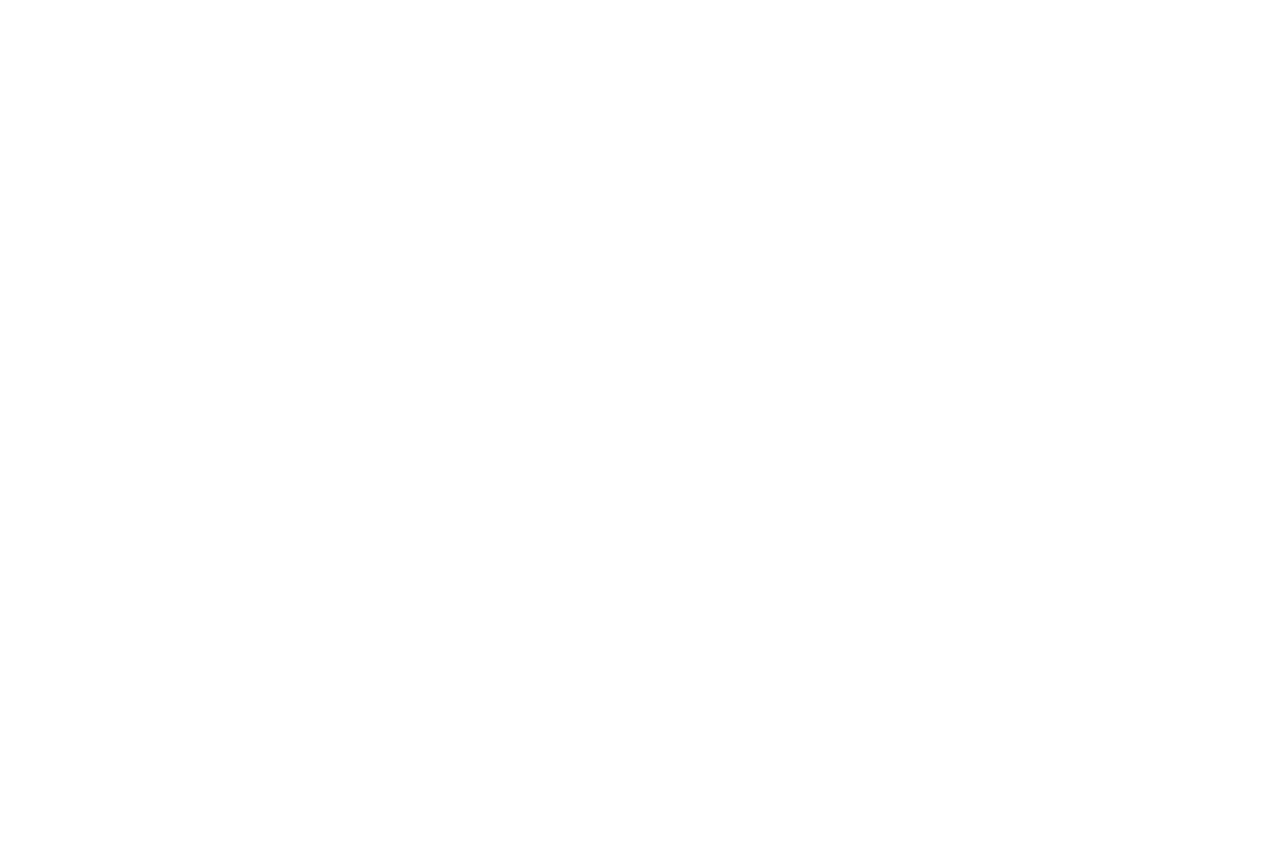
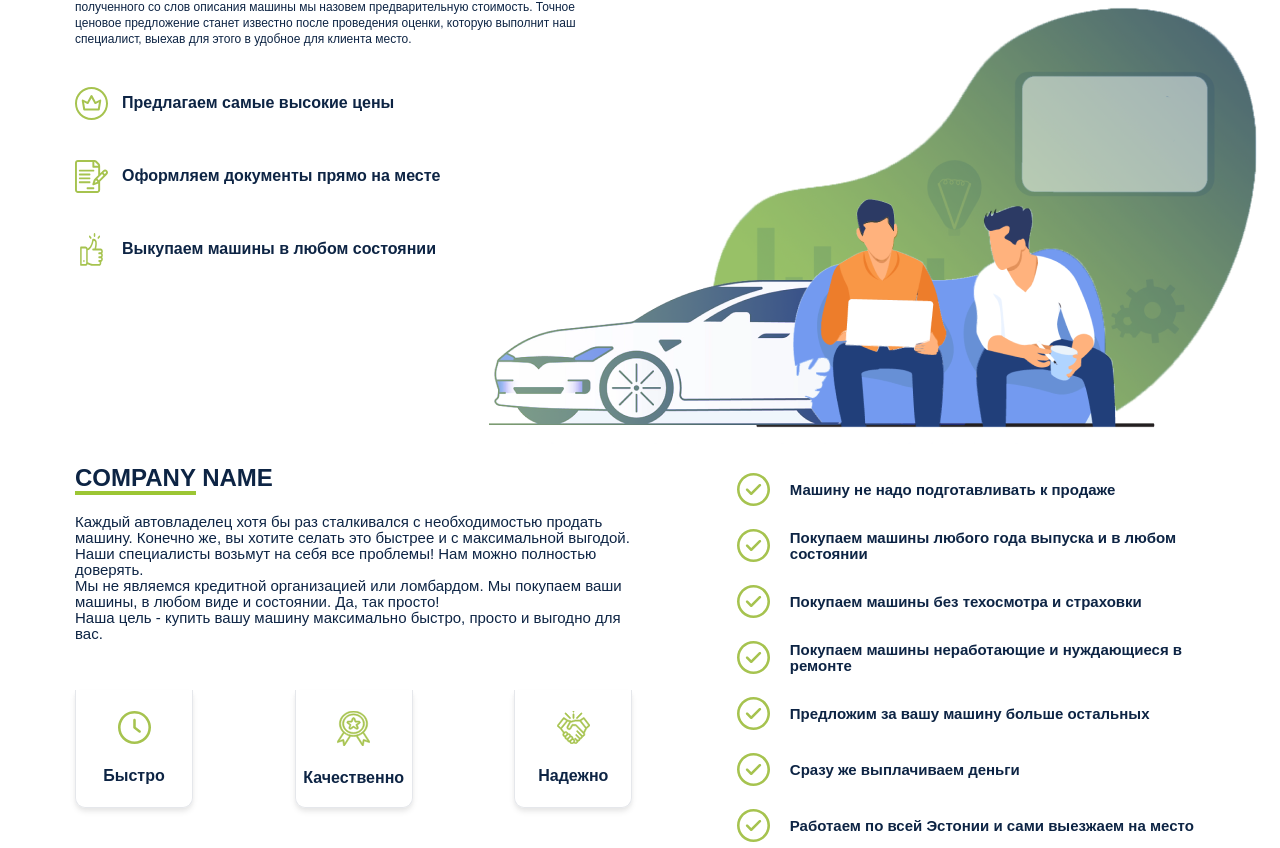
Before and after one commit to santaz0r/itsolutions, a React (Vite) app: page / in a window 1280 px wide. Shown: the part 1312-2160 px from the top of the page. Before the commit the page ends 1107 px from the top, so only its background shows below. Built offline with nearby package versions, Linux system fonts and the light colour scheme.

Commit message:
feat: response 3&4 sections

```diff
--- a/src/App/Pages/HomePage/HomePage.tsx
+++ b/src/App/Pages/HomePage/HomePage.tsx
@@ -1,4 +1,5 @@
 import Advantages from '../../components/Advantages/Advantages';
+import AdvantagesList from '../../components/Advantages/AdvantagesList';
 import CardsList from '../../components/CardsList/CardsList';
 import CarForm from '../../components/Form/CarForm';
 import PersonForm from '../../components/Form/PersonForm';
@@ -7,7 +8,7 @@ import PocketAdv from '../../components/PocketAdv/PocketAdv';
 const HomePage = () => {
   return (
     <>
-      <section className="relative pl-28 min-[320px]:max-lg:px-5 min-[320px]:max-lg:flex min-[320px]:max-lg:flex-col min-[320px]:max-lg:flex min-[320px]:max-lg:items-center">
+      <section className="relative pl-28 min-[320px]:max-lg:px-5 min-[320px]:max-lg:flex min-[320px]:max-lg:flex-col min-[320px]:max-lg:items-center">
         <CarForm />
         <PersonForm />
         <img
@@ -33,50 +34,54 @@ const HomePage = () => {
           alt="works"
         />
       </section>
-      {/*<section className="pt-24 relative pl-[4.69rem]">
-        <div className="w-[55%]">
+      <section className="min-[320px]:max-lg:px-5 min-[320px]:max-lg:pt-12 pt-24 relative pl-[4.69rem]">
+        <div className="min-[320px]:max-lg:w-full w-[55%]">
           <h3 className="mb-6 font-arimo inline-block font-bold text-2xl border-b-4 border-main-color">О НАС</h3>
-          <h4 className="mb-5 font-arimo inline-block font-bold text-lg">
+          <h4 className="mb-5 font-arimo inline-block font-bold text-lg leading-5">
             Мы действуем на рынке автомобилей уже много лет и знаем как оформить сделку быстро и без проблем.
           </h4>
-          <p className="mb-5 font-arimo inline-block text-xs w-[77%]">
+          <p className="min-[320px]:max-lg:w-full mb-5 font-arimo inline-block text-xs w-[77%]">
             Первое, что следует сделать заинтересованному в продаже машины человеку – связаться с нами, заполнив
             контактную форму на сайте или позвонив по телефону. На основании полученного со слов описания машины мы
             назовем предварительную стоимость. Точное ценовое предложение станет известно после проведения оценки,
             которую выполнит наш специалист, выехав для этого в удобное для клиента место.
           </p>
-          <div className=" font-arimo font-bold text-base w-[64%]">
+          <div className="min-[320px]:max-lg:w-full min-[320px]:max-lg:flex min-[320px]:max-lg:justify-between font-arimo font-bold text-base w-[64%]">
             <Advantages
               imagePath={'./assets/crown.svg'}
               content={'Предлагаем самые высокие цены'}
-              rightSpacing="mr-3.5"
-              ySpacing="py-5"
+              rightSpacing="mr-3.5  min-[320px]:max-lg:mr-0"
+              ySpacing="py-5  min-[320px]:max-lg:py-0"
             />
 
             <Advantages
               imagePath={'./assets/doc.svg'}
               content={'Оформляем документы прямо на месте'}
-              rightSpacing="mr-3.5"
-              ySpacing="py-5"
+              rightSpacing="mr-3.5  min-[320px]:max-lg:mr-0"
+              ySpacing="py-5  min-[320px]:max-lg:py-0"
             />
 
             <Advantages
               imagePath={'./assets/thumb.svg'}
               content={'Выкупаем машины в любом состоянии'}
-              rightSpacing="mr-3.5"
-              ySpacing="py-5"
+              rightSpacing="mr-3.5  min-[320px]:max-lg:mr-0"
+              ySpacing="py-5  min-[320px]:max-lg:py-0"
             />
           </div>
         </div>
-        <img className="absolute top-52 right-0 -z-10" src="./assets/conv.png" alt="conv" />
+        <img
+          className="min-[320px]:max-lg:top-0 min-[320px]:max-lg:relative min-[320px]:max-lg:scale-x-[-1] absolute top-52 right-0 -z-10"
+          src="./assets/conv.png"
+          alt="conv"
+        />
       </section>
-      <section className="pt-44 pl-[4.69rem] pr-11">
-        <div className="flex justify-between">
-          <div className="w-[48%]">
+      <section className="min-[320px]:max-lg:pt-12 min-[320px]:max-lg:px-5  pt-44 pl-[4.69rem] pr-11">
+        <div className="flex justify-between min-[320px]:max-lg:flex-col">
+          <div className="min-[320px]:max-lg:w-full w-[48%]">
             <h3 className="font-arimo inline-block font-bold text-2xl">
               <span className="border-b-4 border-main-color">COMPANY</span> NAME
             </h3>
-            <div className="font-arimo text-[15px] mt-5">
+            <div className="leading-4 font-arimo text-[15px] mt-5">
               <p>
                 Каждый автовладелец хотя бы раз сталкивался с необходимостью продать машину. Конечно же, вы хотите
                 селать это быстрее и с максимальной выгодой. Наши специалисты возьмут на себя все проблемы! Нам можно
@@ -88,50 +93,50 @@ const HomePage = () => {
               </p>
               <p>Наша цель - купить вашу машину максимально быстро, просто и выгодно для вас.</p>
             </div>
-            <div className="flex justify-between mt-12">
+            <div className="flex justify-between mt-12 min-[320px]:max-lg:mb-[30px]">
               <PocketAdv content="Быстро" path="./assets/time.svg" />
               <PocketAdv content="Качественно" path="./assets/medal.svg" />
               <PocketAdv content="Надежно" path="./assets/hands.svg" />
             </div>
           </div>
-          <div className="w-[43%] font-arimo font-bold text-[15px]">
-            <Advantages
+          <div className="min-[320px]:max-lg:w-full w-[43%] font-arimo font-bold text-[15px]">
+            <AdvantagesList
               imagePath="./assets/check.svg"
               content="Машину не надо подготавливать к продаже"
               rightSpacing="mr-5"
               ySpacing="py-[11.5px]"
             />
-            <Advantages
+            <AdvantagesList
               imagePath="./assets/check.svg"
               content="Покупаем машины любого года выпуска и в любом состоянии"
               rightSpacing="mr-5"
               ySpacing="py-[11.5px]"
             />
-            <Advantages
+            <AdvantagesList
               imagePath="./assets/check.svg"
               content="Покупаем машины без техосмотра и страховки"
               rightSpacing="mr-5"
               ySpacing="py-[11.5px]"
             />
-            <Advantages
+            <AdvantagesList
               imagePath="./assets/check.svg"
               content="Покупаем машины неработающие и нуждающиеся в ремонте"
               rightSpacing="mr-5"
               ySpacing="py-[11.5px]"
             />
-            <Advantages
+            <AdvantagesList
               imagePath="./assets/check.svg"
               content="Предложим за вашу машину больше остальных"
               rightSpacing="mr-5"
               ySpacing="py-[11.5px]"
             />
-            <Advantages
+            <AdvantagesList
               imagePath="./assets/check.svg"
               content="Сразу же выплачиваем деньги"
               rightSpacing="mr-5"
               ySpacing="py-[11.5px]"
             />
-            <Advantages
+            <AdvantagesList
               imagePath="./assets/check.svg"
               content="Работаем по всей Эстонии и сами выезжаем на место"
               rightSpacing="mr-5"
@@ -139,7 +144,7 @@ const HomePage = () => {
             />
           </div>
         </div>
-      </section> */}
+      </section>
     </>
   );
 };
--- a/src/App/components/Advantages/Advantages.tsx
+++ b/src/App/components/Advantages/Advantages.tsx
@@ -7,9 +7,15 @@ type TProps = {
 
 const Advantages = ({ imagePath, content, rightSpacing, ySpacing }: TProps) => {
   return (
-    <div className={`flex items-center ${ySpacing}`}>
-      <img className={rightSpacing} src={imagePath} alt={imagePath.split('/')[2].split('.')[0]} />
-      <p>{content}</p>
+    <div
+      className={`min-[320px]:max-lg:w-[111px] flex items-center ${ySpacing} min-[320px]:max-lg:flex-col min-[320px]:max-lg:text-sm`}
+    >
+      <img
+        className={rightSpacing + ' w-[33px] h-[33px] min-[320px]:max-lg:mb-[10px]'}
+        src={imagePath}
+        alt={imagePath.split('/')[2].split('.')[0]}
+      />
+      <p className="min-[320px]:max-lg:text-center leading-4">{content}</p>
     </div>
   );
 };
--- /dev/null
+++ b/src/App/components/Advantages/AdvantagesList.tsx
@@ -0,0 +1,21 @@
+type TProps = {
+  imagePath: string;
+  content: string;
+  rightSpacing: string;
+  ySpacing: string;
+};
+
+const AdvantagesList = ({ imagePath, content, rightSpacing, ySpacing }: TProps) => {
+  return (
+    <div className={`flex items-center ${ySpacing} min-[320px]:max-lg:text-sm`}>
+      <img
+        className={rightSpacing + ' w-[33px] h-[33px] min-[320px]:max-lg:w-[22px] min-[320px]:max-lg:h-[22px] '}
+        src={imagePath}
+        alt={imagePath.split('/')[2].split('.')[0]}
+      />
+      <p className="min-[320px]:max-lg:text-start leading-4">{content}</p>
+    </div>
+  );
+};
+
+export default AdvantagesList;
--- a/src/App/components/PocketAdv/PocketAdv.tsx
+++ b/src/App/components/PocketAdv/PocketAdv.tsx
@@ -5,7 +5,7 @@ type TProps = {
 
 const PocketAdv = ({ path, content }: TProps) => {
   return (
-    <div className="shadow-md shadow-[#E5E5E5] rounded-bl-[10px] rounded-br-[10px] flex flex-col items-center w-[118px] h-[118px] pt-[21px] px-[21px] border-[1px] border-t-0">
+    <div className="min-[320px]:max-lg:w-[111px] shadow-md shadow-[#E5E5E5] rounded-bl-[10px] rounded-br-[10px] flex flex-col items-center w-[118px] h-[118px] pt-[21px] px-[21px] border-[1px] border-t-0">
       <img src={path} alt={path.split('/')[2].split('.')[0]} />
       <p className="text-base font-bold font-arimo mt-5">{content}</p>
     </div>
--- a/src/App/layout/MainLayout.tsx
+++ b/src/App/layout/MainLayout.tsx
@@ -11,7 +11,7 @@ const MainLayout = () => {
       <main className="min-[320px]:max-lg:pt-2 pt-[4.81rem] container mx-auto text-main-text-color min-h-screen">
         <Outlet />
       </main>
-      {/* <Footer /> */}
+      <Footer />
     </>
   );
 };
```
